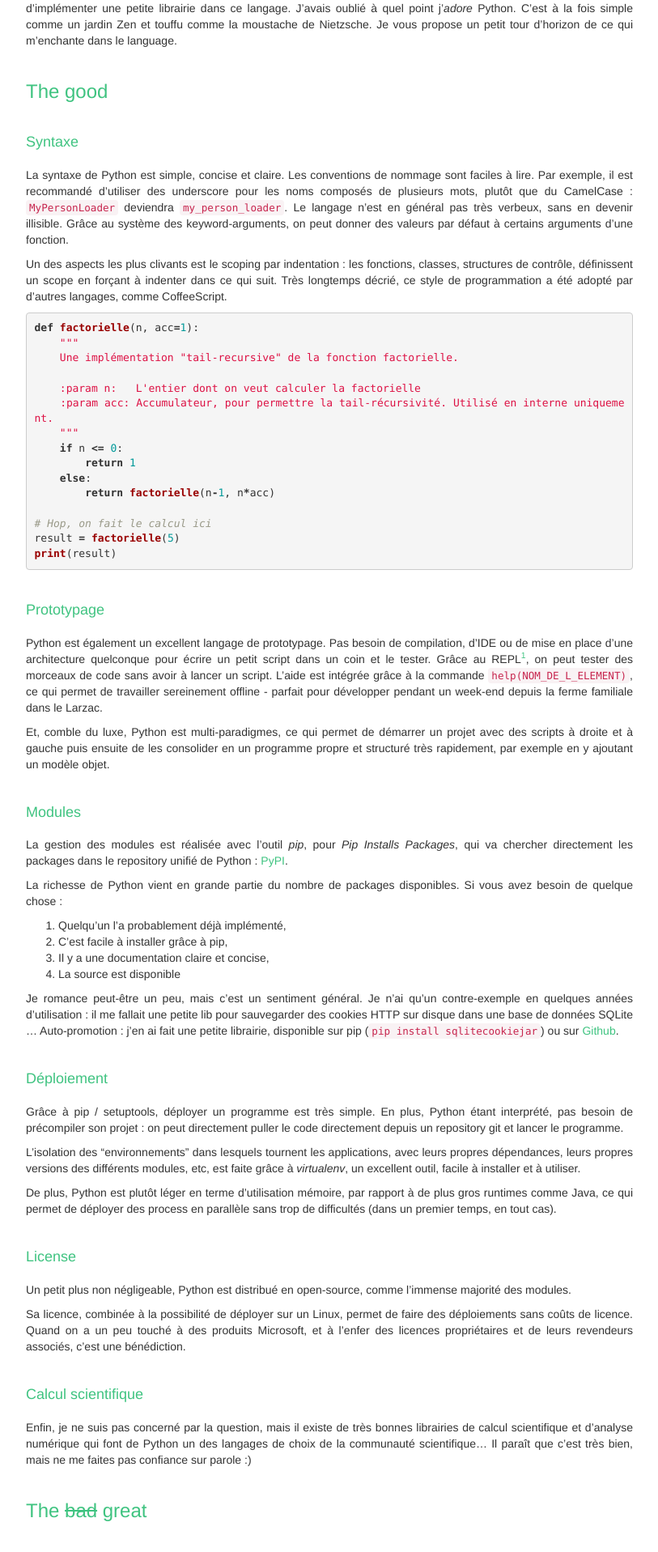
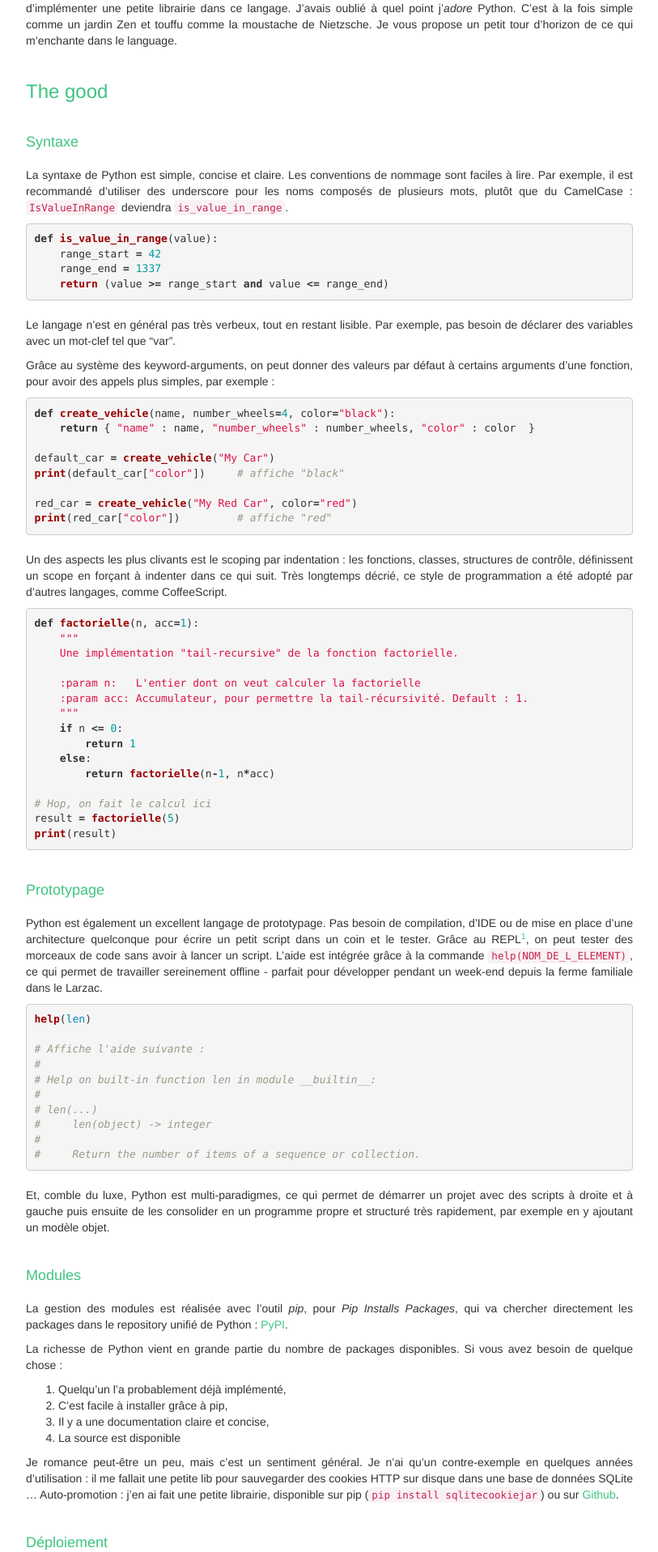
Before and after one commit to Kehrlann/kehrlann.github.io, a Jekyll site: the page built from _posts/2015-12-28-python-c-est-bon.md, in a window 1280 px wide. Shown: the part 464-2381 px from the top of the page at 81% size, without its empty margins (233-1046 px from the left). Built offline with Jekyll 4.4.1, drawn with Linux system fonts in a browser that asks for light colours; some of the changed text lies outside the part shown.

Commit message:
+ Rework python blog post + Rework styling of language highlight blocks

```diff
--- a/_posts/2015-12-28-python-c-est-bon.md
+++ b/_posts/2015-12-28-python-c-est-bon.md
@@ -15,7 +15,30 @@ Il y a quelques jours, au hasard d'un projet pro, j'ai eu l'occasion de revenir
 ### The good
 
 #### Syntaxe
-La syntaxe de Python est simple, concise et claire. Les conventions de nommage sont faciles à lire. Par exemple, il est recommandé d'utiliser des underscore pour les noms composés de plusieurs mots, plutôt que du CamelCase : `MyPersonLoader` deviendra `my_person_loader`. Le langage n'est en général pas très verbeux, sans en devenir illisible. Grâce au système des keyword-arguments, on peut donner des valeurs par défaut à certains arguments d'une fonction.
+La syntaxe de Python est simple, concise et claire. Les conventions de nommage sont faciles à lire. Par exemple, il est recommandé d'utiliser des underscore pour les noms composés de plusieurs mots, plutôt que du CamelCase : `IsValueInRange` deviendra `is_value_in_range`.
+
+{% highlight python %}
+def is_value_in_range(value):
+    range_start = 42
+    range_end = 1337
+    return (value >= range_start and value <= range_end)
+{% endhighlight %}
+
+Le langage n'est en général pas très verbeux, tout en restant lisible. Par exemple, pas besoin de déclarer des variables avec un mot-clef tel que "var".
+
+Grâce au système des keyword-arguments, on peut donner des valeurs par défaut à certains arguments d'une fonction, pour avoir des appels plus simples, par exemple :
+
+{% highlight python %}
+def create_vehicle(name, number_wheels=4, color="black"):
+    return { "name" : name, "number_wheels" : number_wheels, "color" : color  }
+
+default_car = create_vehicle("My Car")
+print(default_car["color"])     # affiche "black"
+
+red_car = create_vehicle("My Red Car", color="red")
+print(red_car["color"])         # affiche "red"
+{% endhighlight %}
+
 
 Un des aspects les plus clivants est le scoping par indentation : les fonctions, classes, structures de contrôle, définissent un scope en forçant à indenter dans ce qui suit. Très longtemps décrié, ce style de programmation a été adopté par d'autres langages, comme CoffeeScript.
 
@@ -25,7 +48,7 @@ def factorielle(n, acc=1):
     Une implémentation "tail-recursive" de la fonction factorielle.
 
     :param n:   L'entier dont on veut calculer la factorielle
-    :param acc: Accumulateur, pour permettre la tail-récursivité. Utilisé en interne uniquement.
+    :param acc: Accumulateur, pour permettre la tail-récursivité. Default : 1.
     """
     if n <= 0:
         return 1
@@ -40,6 +63,19 @@ print(result)
 
 #### Prototypage
 Python est également un excellent langage de prototypage. Pas besoin de compilation, d'IDE ou de mise en place d'une architecture quelconque pour écrire un petit script dans un coin et le tester. Grâce au REPL[^1], on peut tester des morceaux de code sans avoir à lancer un script. L'aide est intégrée grâce à la commande `help(NOM_DE_L_ELEMENT)`, ce qui permet de travailler sereinement offline - parfait pour développer pendant un week-end depuis la ferme familiale dans le Larzac.
+
+{% highlight python %}
+help(len)
+
+# Affiche l'aide suivante :
+#
+# Help on built-in function len in module __builtin__:
+#
+# len(...)
+#     len(object) -> integer
+#
+#     Return the number of items of a sequence or collection.
+{% endhighlight %}
 
 Et, comble du luxe, Python est multi-paradigmes, ce qui permet de démarrer un projet avec des scripts à droite et à gauche puis ensuite de les consolider en un programme propre et structuré très rapidement, par exemple en y ajoutant un modèle objet.
 
@@ -63,7 +99,7 @@ L'isolation des "environnements" dans lesquels tournent les applications, avec l
 De plus, Python est plutôt léger en terme d'utilisation mémoire, par rapport à de plus gros runtimes comme Java, ce qui permet de déployer des process en parallèle sans trop de difficultés (dans un premier temps, en tout cas).
 
 
-#### License
+#### Licence
 Un petit plus non négligeable, Python est distribué en open-source, comme l'immense majorité des modules.
 
 Sa licence, combinée à la possibilité de déployer sur un Linux, permet de faire des déploiements sans coûts de licence. Quand on a un peu touché à des produits Microsoft, et à l'enfer des licences propriétaires et de leurs revendeurs associés, c'est une bénédiction.
@@ -75,7 +111,29 @@ Enfin, je ne suis pas concerné par la question, mais il existe de très bonnes
 ### The <span style="text-decoration:line-through;">bad</span> great
 
 #### Philosophie
-Autour de Python s'est construite une "philosophie", un mode de pensée adopté par les utilisateurs et les développeurs, qui transparait dans le code et dans la façon d'utiliser le langage. Je vous invite à lire les 20 aphorismes qui constituent le "<a href="https://www.python.org/dev/peps/pep-0020/" target="_blank">Zen de Python</a>." Et rappelez-vous, _"simple is better than complex"_.
+Autour de Python s'est construite une "philosophie", un mode de pensée adopté par les utilisateurs et les développeurs, qui transparait dans le code et dans la façon d'utiliser le langage. Je vous invite à lire les 20 aphorismes qui constituent le "<a href="https://www.python.org/dev/peps/pep-0020/" target="_blank">Zen de Python</a>."
+
+{% highlight text %}
+Beautiful is better than ugly.
+Explicit is better than implicit.
+Simple is better than complex.
+Complex is better than complicated.
+Flat is better than nested.
+Sparse is better than dense.
+Readability counts.
+Special cases aren't special enough to break the rules.
+Although practicality beats purity.
+Errors should never pass silently.
+Unless explicitly silenced.
+In the face of ambiguity, refuse the temptation to guess.
+There should be one-- and preferably only one --obvious way to do it.
+Although that way may not be obvious at first unless you're Dutch.
+Now is better than never.
+Although never is often better than *right* now.
+If the implementation is hard to explain, it's a bad idea.
+If the implementation is easy to explain, it may be a good idea.
+Namespaces are one honking great idea -- let's do more of those!
+{% endhighlight %}
 
 #### Communauté
 La communauté est plutôt respectueuse et constructive, et produit des libs au kilo, en général très pratiques et très bien documentées. Bientôt un article sur la question :)
@@ -98,52 +156,69 @@ odd = [x for x in a if (x % 2) == 1]
 De plus, Python est multi-paradigme, et les fonctions sont des "<a href="https://fr.wikipedia.org/wiki/Objet_de_premi%C3%A8re_classe" target="_blank">objets de première classe</a>", ce qui fait qu'on peut les utiliser comme des simples variables, en argument d'autres fonctions. Pour comprendre les concepts de programmation fonctionnelle, un petit exemple illustré. Supposons qu'on définise à la main les fonctions ajout, soustraction, multiplication, etc.
 
 {% highlight python %}
-def add(a, b):
-    return a + b
+forbidden_funcs = []
 
-def sub(a, b):
-    return b - a
+def forbidden_modifier(func):
+    """
+    Ajouter la fonction à la liste des fonctions interdites
+    """
 
-add(3, 8)   #   ->  donne 11
-sub(8, 3)   #   ->  donne -5
+    forbidden_funcs.append(func)
 
-def print_name(func):
-    # Petite fonction qui affiche le nom de "func" avant d'exécuter func
     def run(*args, **kwargs):
-        if hasattr(func, '__name__'):
-            print(func.__name__)
-        return func(*args, **kwargs)
+        if func in forbidden_funcs:
+            raise PermissionError("Calling %s is forbidden !" % func.__name__)
+        else:
+            return func(*args, **kwargs)
 
     return run
 
-add = print_name(add)
-sub = print_name(sub)
+@forbidden_modifier
+def my_func(toto, tata, tutu):
+    ...
+    return titi
 
-add(3, 8)   #   ->  print "add" et donne 11
-sub(8, 3)   #   ->  print "sub" et donne -5
+def your_func():
+    print("hurray !")
+
+my_func(1, 2, 3)
+# Renvoie une erreur "Calling my_func is forbidden !""
+
+your_func()
+# print "hurray !"
 {% endhighlight %}
 
-Grâce à une facilité de Python, on aurait pu écrire :
-{% highlight python %}
-@print_name
-def add(a, b):
-    return a + b
-
-@print_name
-def sub(a, b):
-    return b - a
-{% endhighlight %}
-
-Et ceci n'est qu'une petite fenêtre ouverte sur ce que peut faire Python. Il faudra un peu de pratique pour saisir toute l'expressivité du langage !
 
 ### The ugly
 Ne faites jamais confiance à quelqu'un qui vous vend sa came sans jamais aborder les effets secondaires et les désagréments actuels et potentiels. Levons pudiquement le voile sur quelques défauts.
 
 #### Programmation orientée objet
-Comme je l'ai évoqué plus haut, Python permet de faire de la programmation orientée objet. Néanmoins, la syntaxe est parfois un peu lourdingue : par exemple, on doit coller des "self" dans chaque méthode de classe et devant chaque variable. Le concept d'interface n'est pas natif au langage, et, si on peut s'en sortir grâce à l'héritage multiple et aux classes abstraites, ce n'est pas très plaisant à utiliser.
+Comme je l'ai évoqué plus haut, Python permet de faire de la programmation orientée objet. Néanmoins, la syntaxe est parfois un peu lourdingue : par exemple, on doit coller des "self" dans chaque méthode de classe et devant chaque variable. Certes, c'est nécessaire mais ça n'en est pas moins lourd !
+
+{% highlight python %}
+class MyClass:
+
+    def __init__(self, my_array, threshold=10):
+        self.my_array
+        self.threshold = threshold
+
+    def count_value_in_array(self, value):
+        res = 0
+        for element in self.my_array:
+            if value == element:
+                res = res + 1
+        return res
+
+    def is_value_above_threshold(self, value):
+        return self.count_value_in_array(value) > self.threshold
+
+{% endhighlight %}
+
+De plus, il "manque" un certain nombre de fonctionnalités par rapport à d'autres langages. Par exemple, le concept d'interface n'est pas natif au langage, et, si on peut s'en sortir grâce à l'héritage multiple et aux classes abstraites, ce n'est pas très plaisant à utiliser.
+
 
 #### IDE, imports, tooling
-S'il y a des bons outils pour travailler avec Python, comme l'éditeur <a href="http://www.jetbrains.com/pycharm" target="_blank">PyCharm de Jetbrains</a>, ça risque de piquer un peu pour les utilisateurs de Java, par exemple ... Le "duck typing", ou typage dynamique, permet d'être très souple et expressif, mais ne permet pas de faire facilement de l'auto-complétion.
+S'il y a des bons outils pour travailler avec Python, comme l'éditeur <a href="http://www.jetbrains.com/pycharm" target="_blank">PyCharm de Jetbrains</a>, ils sont payants. Pour le reste, les outils sont plus ou moins puissants, plus ou moins bien intégrés. Les fanas de Linux s'en sortiront avec un vim ou un emacs customisé, mais pour un débutant sur Windows, c'est rude. J'ai essayé il y a longtemps Eclipse pour Python mais j'avais été très déçu par l'expérience. L'autocomplémention, notamment, n'est pas au top.
 
 Enfin, le système d'import et de gestion de dépendances, à base de "modules" et de "packages" est difficile à appréhender par un débutant. L'absence d'IDE standard qui règle tous ces problèmes en permettant de lier les projets entre eux rend les choses encore plus difficiles pour un débutant.
 
@@ -157,7 +232,7 @@ Bien sûr, il y a de multiples remèdes pour ces problèmes de performance : par
 
 
 ### Conclusion
-Malgré ses problèmes bien réels, j'espère vous avoir donné envie d'installer Python et de découvrir ce langage que j'apprécie énormement, d'abord pour jouer un peu avec, puis, si vous accrochez, vous lancer dans des projets plus complexes.
+Python ne répond pas à tous les cas d'usage, mais c'est un outil très puissant, pratique et agréable à l'usage. Il permet de démarrer un projet rapidement, et de le consolider au fur et à mesure pour en faire un produit robuste et de qualité, déployable en production. J'espère vous avoir donné envie d'installer Python et de découvrir ce langage que j'apprécie énormement, d'abord pour jouer un peu avec, puis, si vous accrochez, vous lancer dans des projets plus complexes.
 
 Pour donner une idée, ma dernière appli était un petit proto de retro-engineering de protocole propriétaire - grâce à Python j'ai pu déclencher en TCP l'extraction de vidéos stockées dans un enregistreur, et recomposer les vidéos ainsi téléchargées, le tout en trois fichiers et 300 lignes de code.
 
--- a/_sass/_custom.scss
+++ b/_sass/_custom.scss
@@ -107,3 +107,8 @@ body
 {
     margin-bottom: 40px;
 }
+
+figure.highlight
+{
+    margin-bottom: 20px;
+}
```
